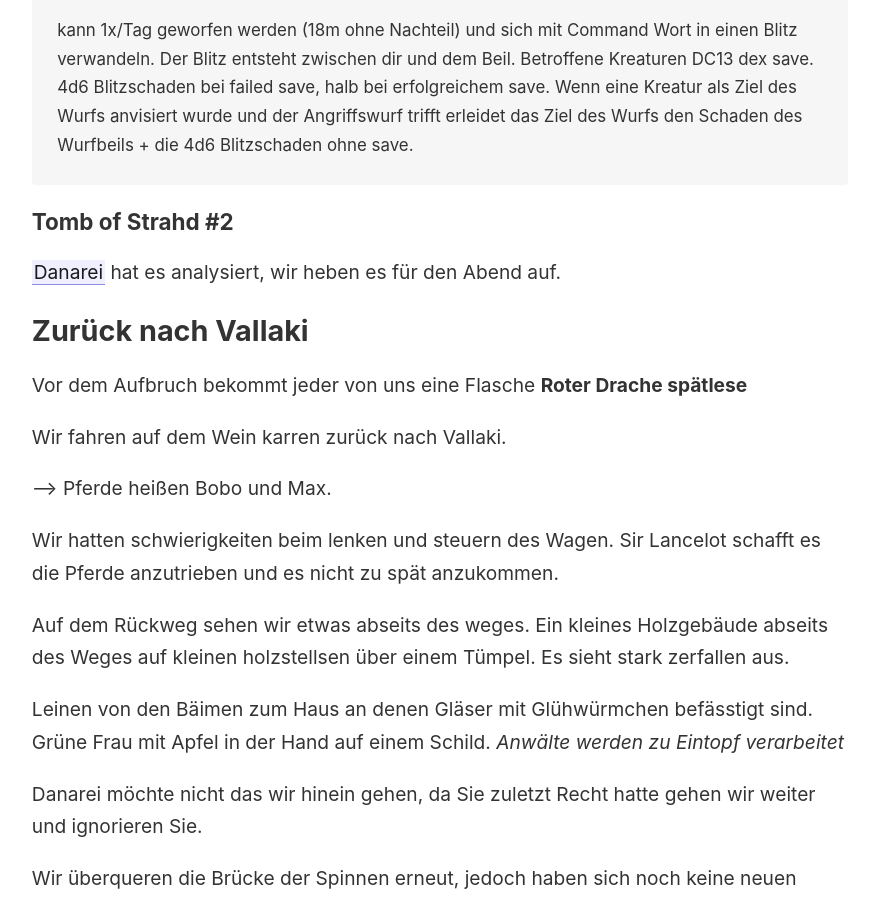
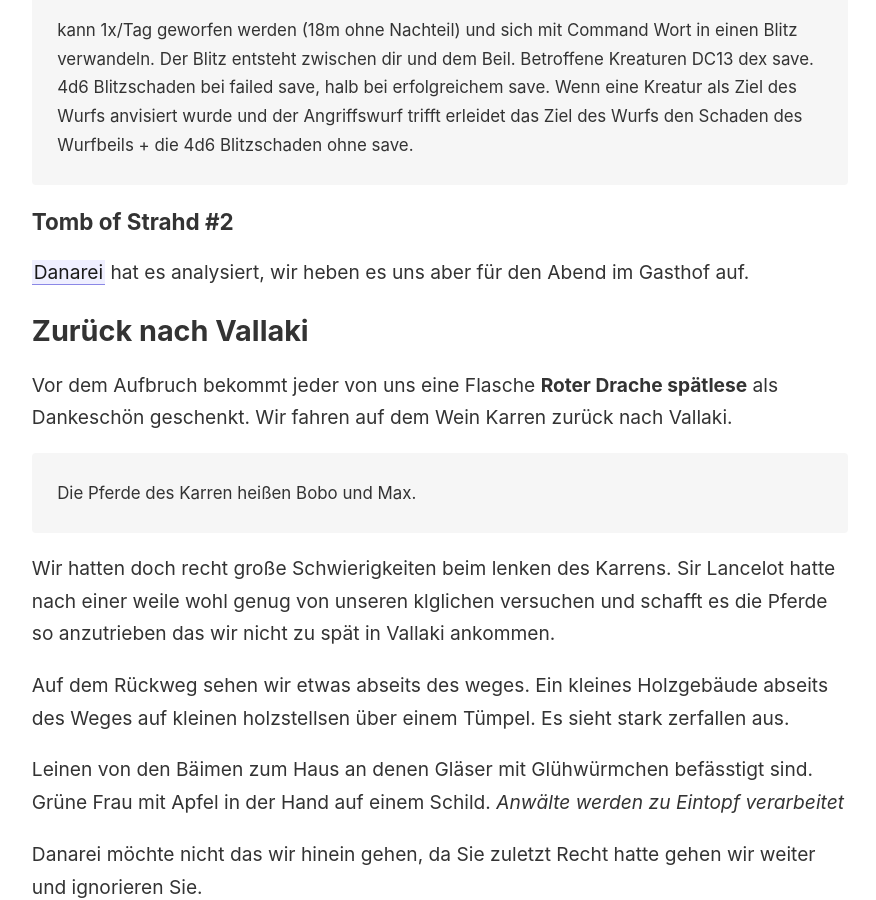
Before and after one commit to Julez404/CoS_Log, a Jekyll site: the page built from _notes/Session x - 2021-09-12.md, in a window 1280 px wide and 900 px high, scrolled down 2615 px. Shown: the whole window, without its empty margins (45-921 px from the left). Built offline with Jekyll 4.4.1, drawn with Linux system fonts in a browser that asks for light colours.

Commit message:
Update via script

```diff
--- a/_notes/Session x - 2021-09-12.md
+++ b/_notes/Session x - 2021-09-12.md
@@ -82,18 +82,17 @@ Derweilen möchte [[Lavinia]] das wir zuerst in das Tagebuch von Strahd schauen.
 
 ### Tomb of Strahd #2
 
-[[Danarei]] hat es analysiert, wir heben es für den Abend auf.
+[[Danarei]] hat es analysiert, wir heben es uns aber für den Abend im Gasthof auf.
 
 ## Zurück nach Vallaki
 
-Vor dem Aufbruch bekommt jeder von uns eine Flasche **Roter Drache spätlese**
+Vor dem Aufbruch bekommt jeder von uns eine Flasche **Roter Drache spätlese** als Dankeschön geschenkt.
+Wir fahren auf dem Wein Karren zurück nach Vallaki.
 
-Wir fahren auf dem Wein karren zurück nach Vallaki.
+> Die Pferde des Karren heißen Bobo und Max.
 
---> Pferde heißen Bobo und Max.
-
-Wir hatten schwierigkeiten beim lenken und steuern des Wagen.
-Sir Lancelot schafft es die Pferde anzutrieben und es nicht zu spät anzukommen.
+Wir hatten doch recht große Schwierigkeiten beim lenken des Karrens.
+Sir Lancelot hatte nach einer weile wohl genug von unseren klglichen versuchen und schafft es die Pferde so anzutrieben das wir nicht zu spät in Vallaki ankommen.
 
 Auf dem Rückweg sehen wir etwas abseits des weges. Ein kleines Holzgebäude abseits des Weges auf kleinen holzstellsen über einem Tümpel.
 Es sieht stark zerfallen aus.
```
